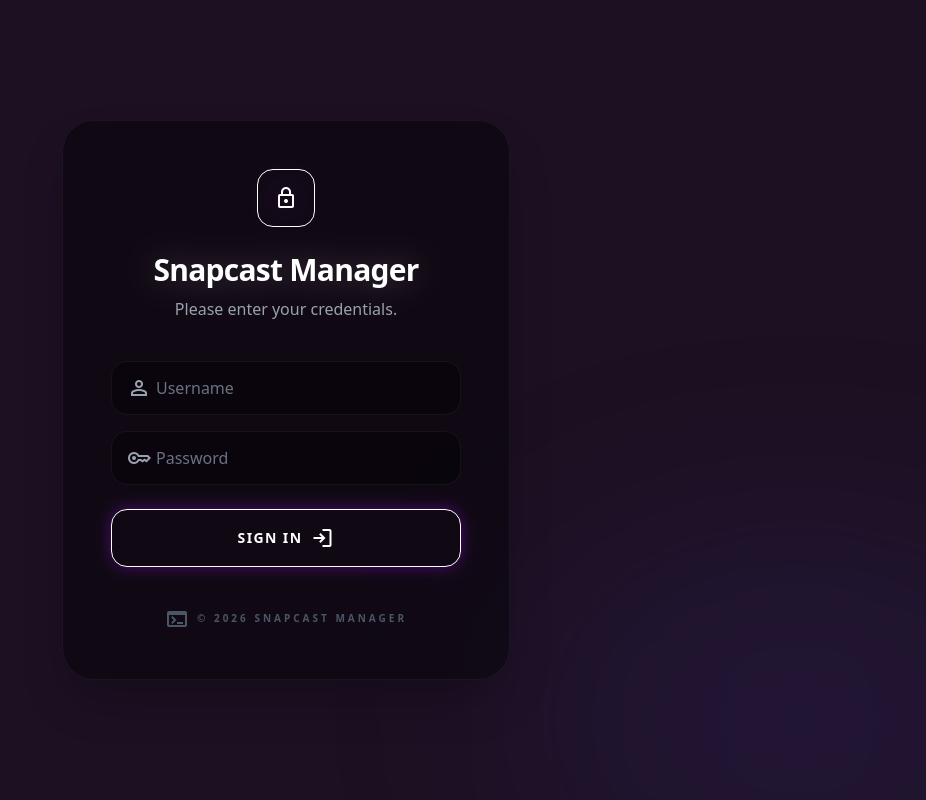
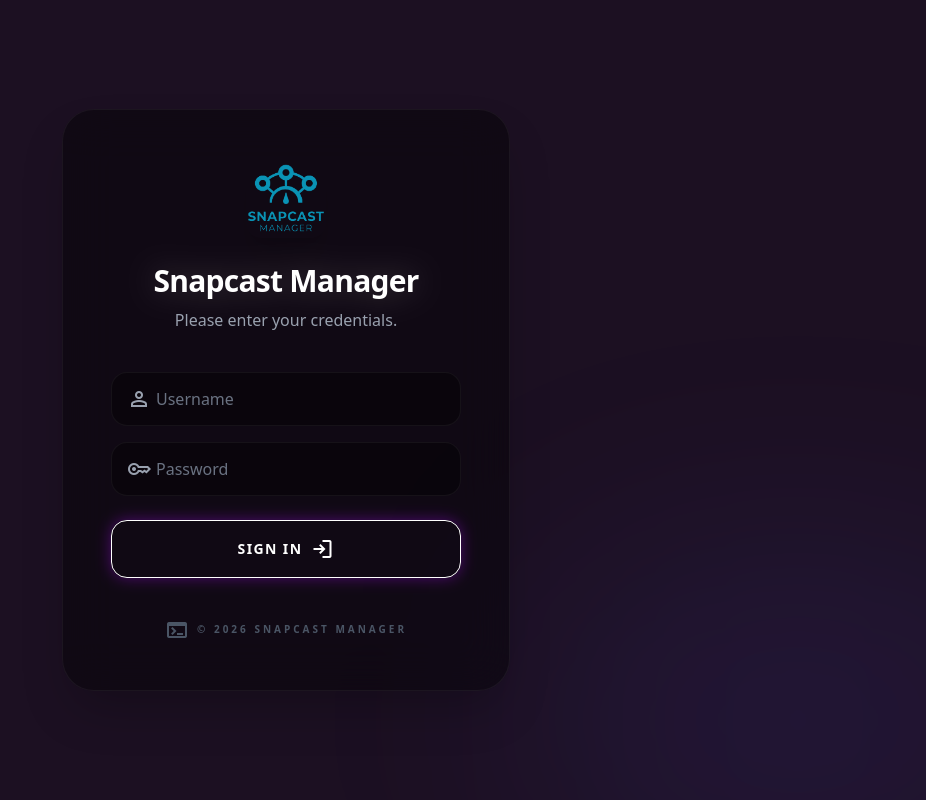
Before and after one commit to NaturalDevCR/Snapcast-Manager, a Vue app in the folder client/: page /login in a window 1280 px wide. Shown: the whole page, without its empty margins (354-1280 px from the left). Built offline with nearby package versions, Linux system fonts and the light colour scheme; no server answers; the HTML template or start-up script is replaced by a standard one.

Commit message:
chore: Apply custom logo asset to UI layout and login panels

```diff
--- a/client/src/components/Layout.vue
+++ b/client/src/components/Layout.vue
@@ -48,8 +48,8 @@ const navigation = [
 
           <!-- Brand centered on mobile, absolute left-1/2 -->
           <div class="absolute left-1/2 -translate-x-1/2 flex items-center gap-3 sm:static sm:translate-x-0 sm:left-auto sm:flex-shrink-0">
-            <div class="w-10 h-10 rounded-xl bg-gradient-to-br from-brand-primary to-indigo-600 flex items-center justify-center shadow-lg shadow-brand-primary/20">
-                <span class="material-symbols-outlined text-white text-xl">graphic_eq</span>
+            <div class="w-10 h-10 rounded-xl flex items-center justify-center shadow-lg shadow-brand-primary/20">
+                <img src="../assets/logo.png" alt="Logo" class="w-full h-full rounded-xl object-cover" />
             </div>
             <span class="text-xl font-black tracking-tight text-white hidden sm:block drop-shadow-sm">Snapcast <span class="text-brand-primary">Manager</span></span>
           </div>
@@ -118,8 +118,8 @@ const navigation = [
             <!-- Header -->
             <div class="flex items-center justify-between pb-6 border-b border-white/5">
               <div class="flex items-center gap-3">
-                <div class="w-10 h-10 rounded-xl bg-gradient-to-br from-brand-primary to-indigo-600 flex items-center justify-center shadow-lg shadow-brand-primary/20">
-                  <span class="material-symbols-outlined text-white text-xl">graphic_eq</span>
+                <div class="w-10 h-10 rounded-xl flex items-center justify-center shadow-lg shadow-brand-primary/20">
+                    <img src="../assets/logo.png" alt="Logo" class="w-full h-full rounded-xl object-cover" />
                 </div>
                 <span class="text-xl font-black text-white">Snapcast <span class="text-brand-primary">Manager</span></span>
               </div>
--- a/client/src/views/Login.vue
+++ b/client/src/views/Login.vue
@@ -39,8 +39,8 @@ const handleLogin = async () => {
 
       <div class="relative bg-black/40 shadow-2xl rounded-[2rem] p-8 md:p-12 border border-white/5 backdrop-blur-xl animate-in fade-in zoom-in duration-700">
         <div class="text-center mb-10">
-           <div class="inline-flex items-center justify-center p-4 bg-brand-primary/10 rounded-2xl mb-6 shadow-inner border border-brand-primary/20">
-              <span class="material-symbols-outlined text-brand-primary text-4xl drop-shadow-[0_0_15px_rgba(166,13,242,0.4)]">lock</span>
+           <div class="inline-flex items-center justify-center mb-6">
+              <img src="../assets/logo.png" alt="Logo" class="w-20 h-20 rounded-2xl shadow-xl object-cover" />
            </div>
            <h2 class="text-3xl font-black text-white tracking-tight leading-tight drop-shadow-[0_0_15px_rgba(255,255,255,0.2)]">
             Snapcast Manager
```
Also changed, not shown: client/src/assets/logo.png (added).
